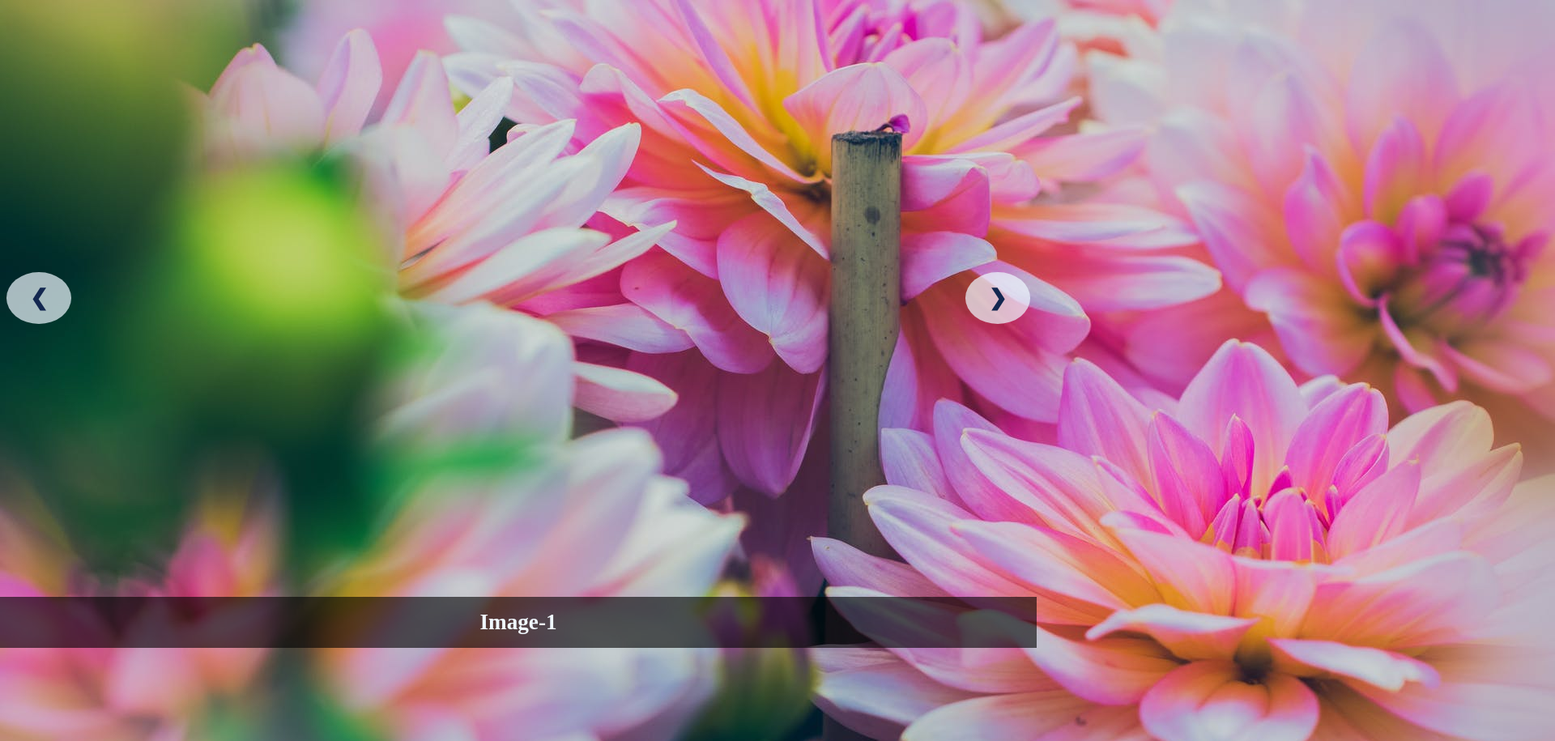
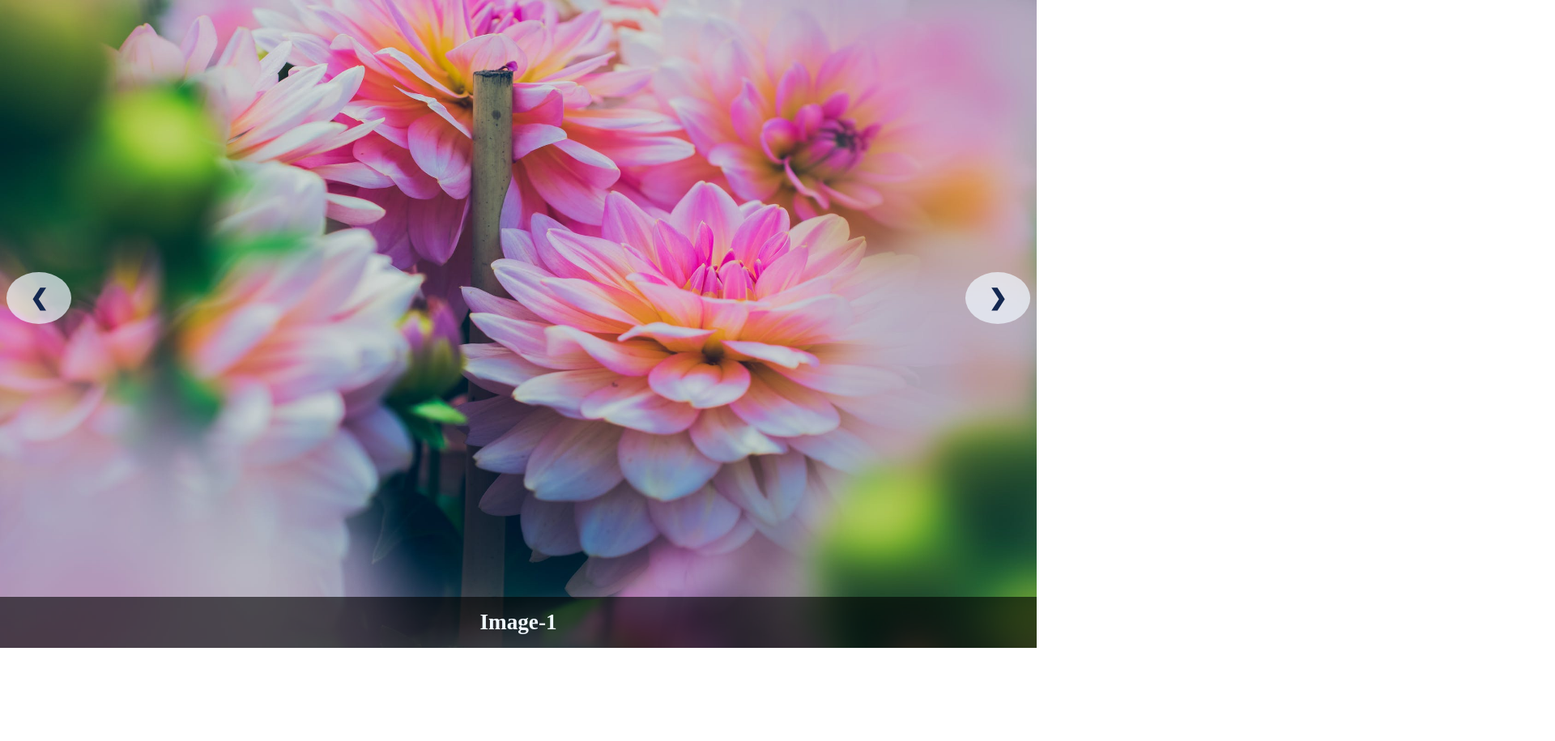
Before and after one commit to Sonu-Dutta/ImageGallery, a plain HTML site: page index.html in a window 1280 px wide. Shown: the top 915 px of the page at 81% size, 1920 px wide, since content can reach past the window. After the commit the page ends 804 px from the top, so only its background shows below. Drawn offline with Linux system fonts and the light colour scheme.

Commit message:
Update style.css

```diff
--- a/asset/scss/style.css
+++ b/asset/scss/style.css
@@ -15,9 +15,9 @@
 }
 
 .slide-container .slide img {
+width:100%;
+height:100%;
   background-repeat: no-repeat;
-  background-position: center;
-background-size:cover;
 
 }
 
```
